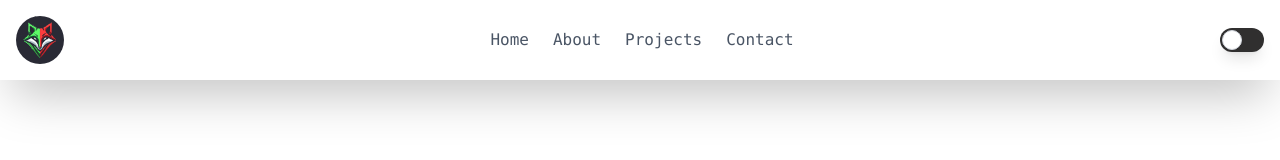
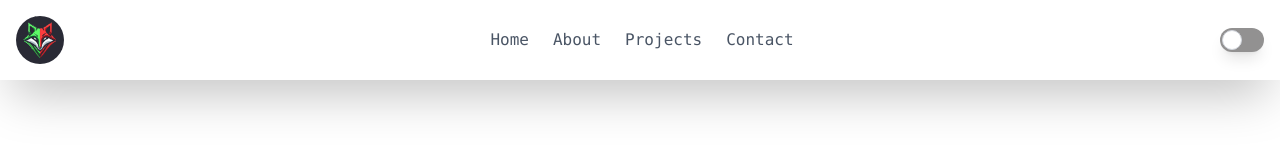
Before and after one commit to The-Fox-369/fox-portfolio, a Vue app: page / in a window 1280 px wide. Shown: the top 160 px of the page. Built offline with nearby package versions, Linux system fonts and the light colour scheme.

Commit message:
28th commit

```diff
--- a/src/components/Toggle.vue
+++ b/src/components/Toggle.vue
@@ -7,7 +7,7 @@
       @change="toggleDark"
     />
     <div
-      class="relative h-6 w-11 rounded-full bg-[#302f2f] shadow-lg peer-checked:bg-[#e4e4e4] peer-focus:ring-4 peer-focus:outline-none after:absolute after:start-[2px] after:top-[2px] after:h-5 after:w-5 after:rounded-full after:border after:border-gray-300 after:bg-white after:transition-all after:content-[''] peer-checked:after:translate-x-full peer-checked:after:border-white dark:border-[#1b1b1b] dark:peer-checked:bg-[#080808]"
+      class="relative h-6 w-11 rounded-full bg-[#929191] shadow-lg peer-checked:bg-[#e4e4e4] peer-focus:ring-4 peer-focus:outline-none after:absolute after:start-[2px] after:top-[2px] after:h-5 after:w-5 after:rounded-full after:border after:border-gray-300 after:bg-white after:transition-all after:content-[''] peer-checked:after:translate-x-full peer-checked:after:border-white dark:border-[#1b1b1b] dark:bg-[#222121] dark:peer-checked:bg-[#080808]"
     ></div>
   </label>
 </template>
```
